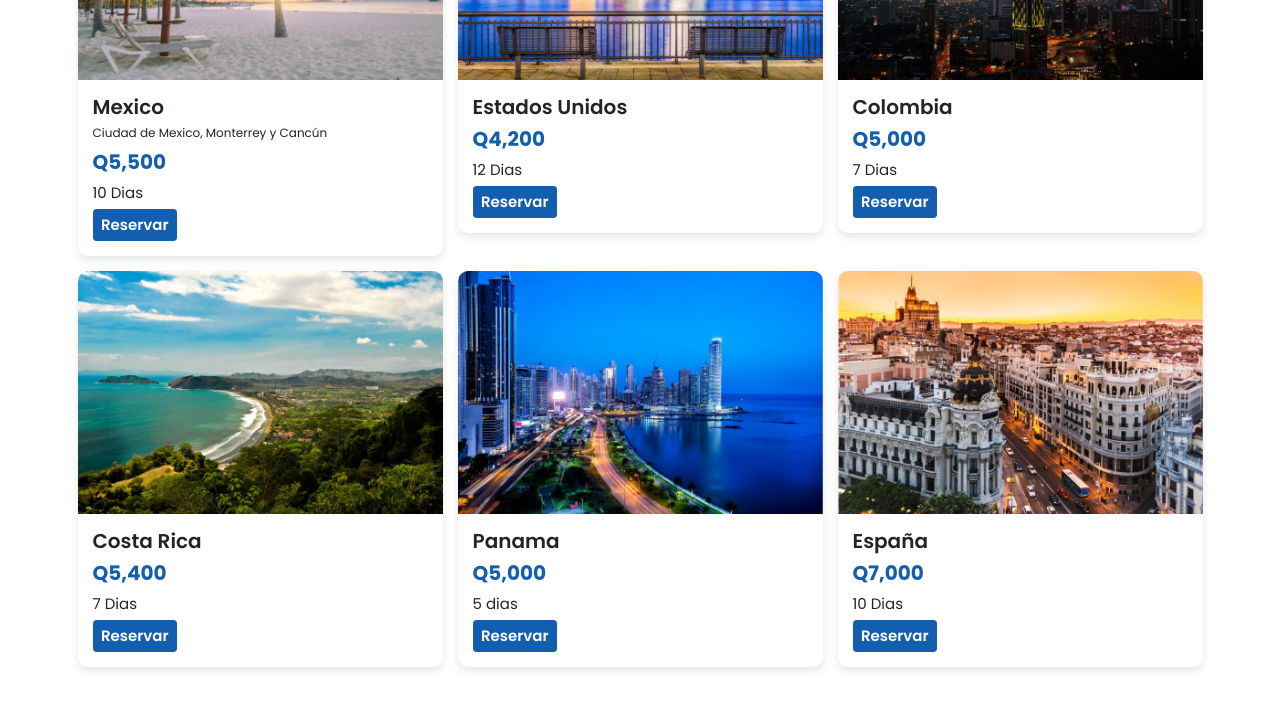
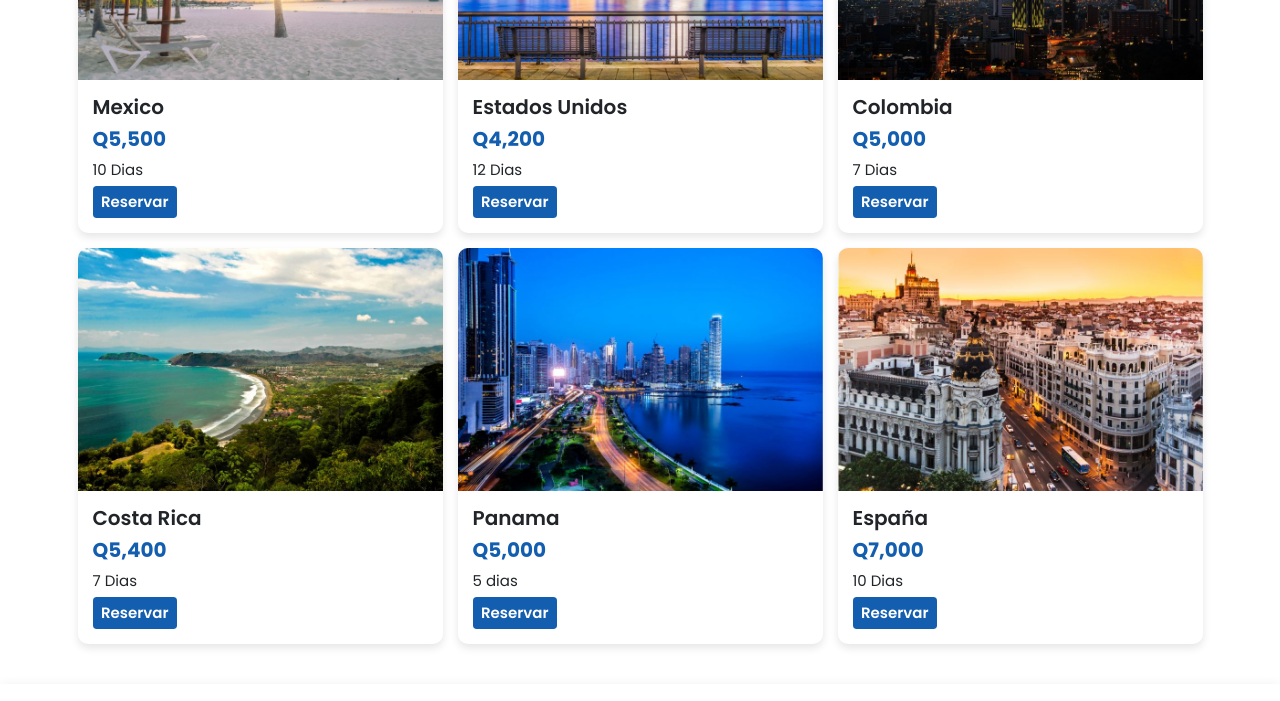
Before and after one commit to LoroCutz/travel-agency, a plain HTML site: page index.html in a window 1280 px wide. Shown: the part 1300-2001 px from the top of the page. Drawn offline with nearby package versions, Linux system fonts and the light colour scheme; files whose address does not match are found by name; a web font is replaced by a local one.

Commit message:
Update index.html

```diff
--- a/index.html
+++ b/index.html
@@ -77,7 +77,6 @@
                             <img src="./images/Mexico p.jpg" class="card-img-top" alt="Mexico">
                             <div class="card-body">
                                 <h5 class="card-title">Mexico</h5>
-                                <p class="places"> Ciudad de Mexico, Monterrey y Cancún</p>
                                 <p class="price">Q5,500</p>
                                 <p class="time">10 Dias</p>
                             </a>
```
